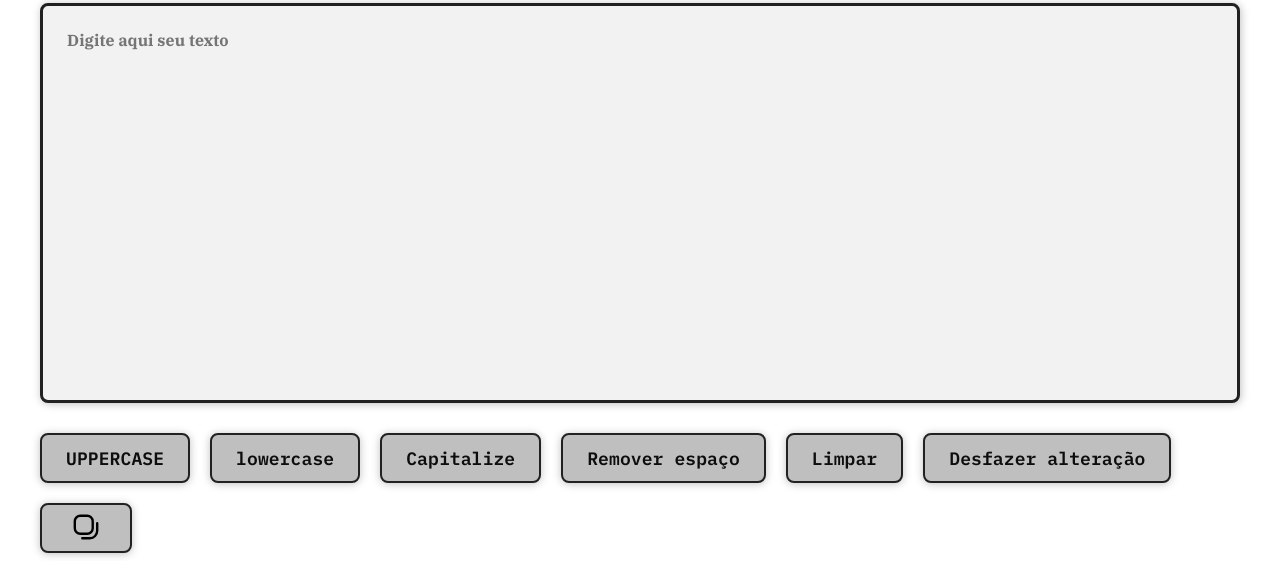
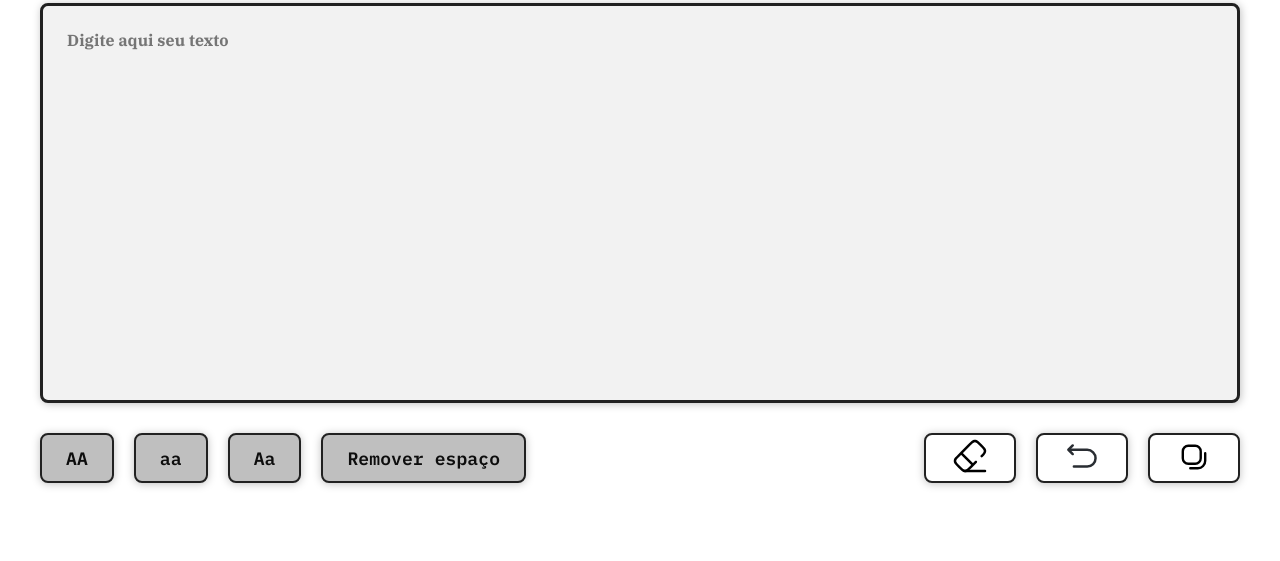
Before and after one commit to joao-zimny/conversor-de-texto, a plain HTML site: page index.html in a window 1280 px wide. Shown: the part 239-800 px from the top of the page. Drawn offline with Linux system fonts and the light colour scheme.

Commit message:
alterei os botoes por icones

```diff
--- a/css/styles.css
+++ b/css/styles.css
@@ -32,12 +32,17 @@
 
 .button-grid {
     display: flex;
+    justify-content: space-between;
+}
+
+.utilities-grid {
+    display: flex;
     flex-wrap: wrap;
     margin-top: 30px;
     gap: 20px;
 }
 
-.button-grid button {
+.utilities-grid button {
     height: 50px;
     padding: 0px 24px;
     border-radius: 8px;
@@ -47,7 +52,28 @@
     box-shadow: 0px 1px 8px 0px rgba(0, 0, 0, 0.25);
 }
 
-.button-grid button:hover {
+.utilities-grid button:hover {
+    background: #9B9B9B;
+}
+
+.tools-grid {
+    display: flex;
+    flex-wrap: wrap;
+    margin-top: 30px;
+    gap: 20px;
+}
+
+.tools-grid button {
+    height: 50px;
+    padding: 0px 24px;
+    border-radius: 8px;
+    border: 2px solid #212121;
+    background: #FFF;
+    cursor: pointer;
+    box-shadow: 0px 1px 8px 0px rgba(0, 0, 0, 0.25);
+}
+
+.tools-grid button:hover {
     background: #9B9B9B;
 }
 
@@ -64,7 +90,7 @@
     .container h1 {
         margin-top: 80px;
     }
-    .button-grid {
+    .utilities-grid {
         justify-content: flex-start;
     }
 }
@@ -76,7 +102,7 @@
     .container h1 {
         margin-top: 60px;
     }
-    .button-grid {
+    .utilities-grid {
         justify-content: flex-start;
     }
 }
@@ -85,7 +111,7 @@
     .container {
         max-width: 400px;
     }
-    .button-grid {
+    .utilities-grid {
         justify-content: flex-start;
     }
 }
@@ -101,7 +127,7 @@
     #text-area {
         height: 200px;
     }
-    .button-grid {
+    .utilities-grid {
         justify-content: flex-start;
     }
 }
--- a/index.html
+++ b/index.html
@@ -15,13 +15,22 @@
         <textarea class="font-3" id="text-area" cols="1" rows="1" placeholder="Digite aqui seu texto"></textarea>
 
         <div class="button-grid">
-            <button class="font-2" onclick="uppercase()">UPPERCASE</button>
-            <button class="font-2" onclick="lowercase()">lowercase</button>
-            <button class="font-2" onclick="capitalize()">Capitalize</button>
-            <button class="font-2" onclick="removeSpace()">Remover espaço</button>
-            <button class="font-2" onclick="clean()">Limpar</button>
-            <button class="font-2" onclick="undo()">Desfazer alteração</button>
-            <button id="copy" onclick="copy()"><img src="/img/copy-icon.svg" alt="Copiar para o clipboard"></button>
+            <div class="utilities-grid">
+                <button class="font-2" onclick="uppercase()">AA</button>
+                <button class="font-2" onclick="lowercase()">aa</button>
+                <button class="font-2" onclick="capitalize()">Aa</button>
+                <button class="font-2" onclick="removeSpace()">Remover espaço</button>
+            </div>
+
+            <div class="tools-grid">
+                <button class="font-2" onclick="clean()"><img src="/img/apagar.svg"
+                        alt="Desfazer as alteraçõews"></button>
+                <button class="font-2" onclick="undo()"><img src="/img/undo-icon.svg"
+                        alt="Desfazer as alteraçõews"></button>
+                <button id="copy" onclick="copy()"><img src="/img/copy-icon.svg" alt="Copiar para o clipboard"></button>
+                <?xml version="1.0" encoding="UTF-8"?>
+
+            </div>
         </div>
 
     </main>
```
Also changed, not shown: img/apagar.svg (added), img/undo-icon.svg (added).
